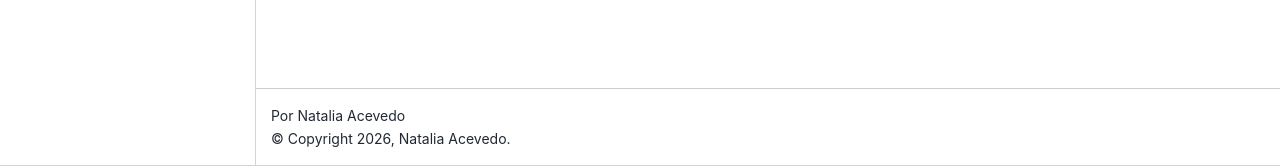
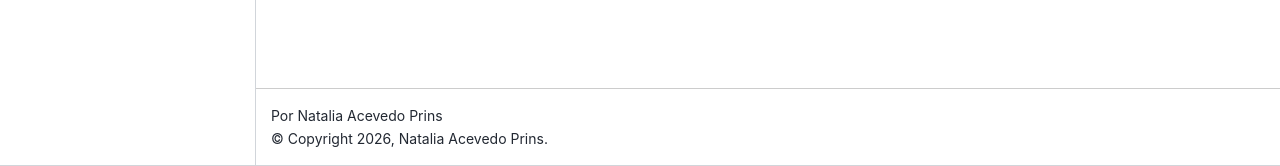
Before and after one commit to Nataliaprins/MisCursos, a Sphinx documentation site: the page built from docs/source/index.rst, in a window 1280 px wide. Shown: the part 734-900 px from the top of the page. Built offline with Sphinx 7.4.7 and the Sphinx Book theme 1.1.4, drawn with Linux system fonts in a browser that asks for light colours.

Commit message:
Reestructurated scheme

```diff
--- a/docs/source/conf.py
+++ b/docs/source/conf.py
@@ -2,8 +2,8 @@
 
 # -- Project information -----------------------------------------------------
 project = "MisCursos"
-copyright = "2026, Natalia Acevedo"
-author = "Natalia Acevedo"
+copyright = "2026, Natalia Acevedo Prins"
+author = "Natalia Acevedo Prins"
 release = "0.1.0"
 
 # -- General configuration ---------------------------------------------------
--- a/requirements.txt
+++ b/requirements.txt
@@ -2,3 +2,4 @@ sphinx
 sphinx-book-theme
 nbsphinx
 ipykernel
+ghp-import
```
Also changed, not shown: 6 other files.
